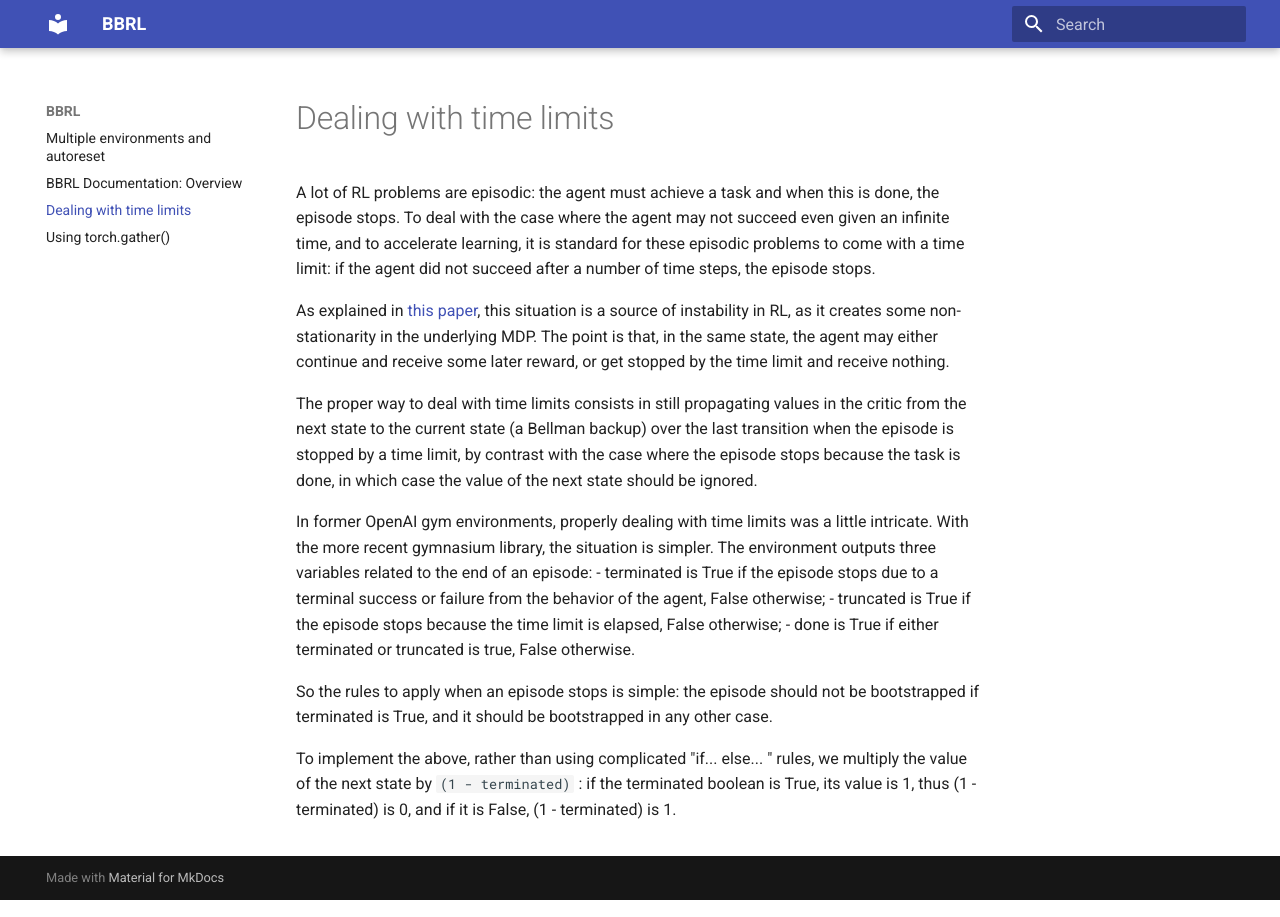
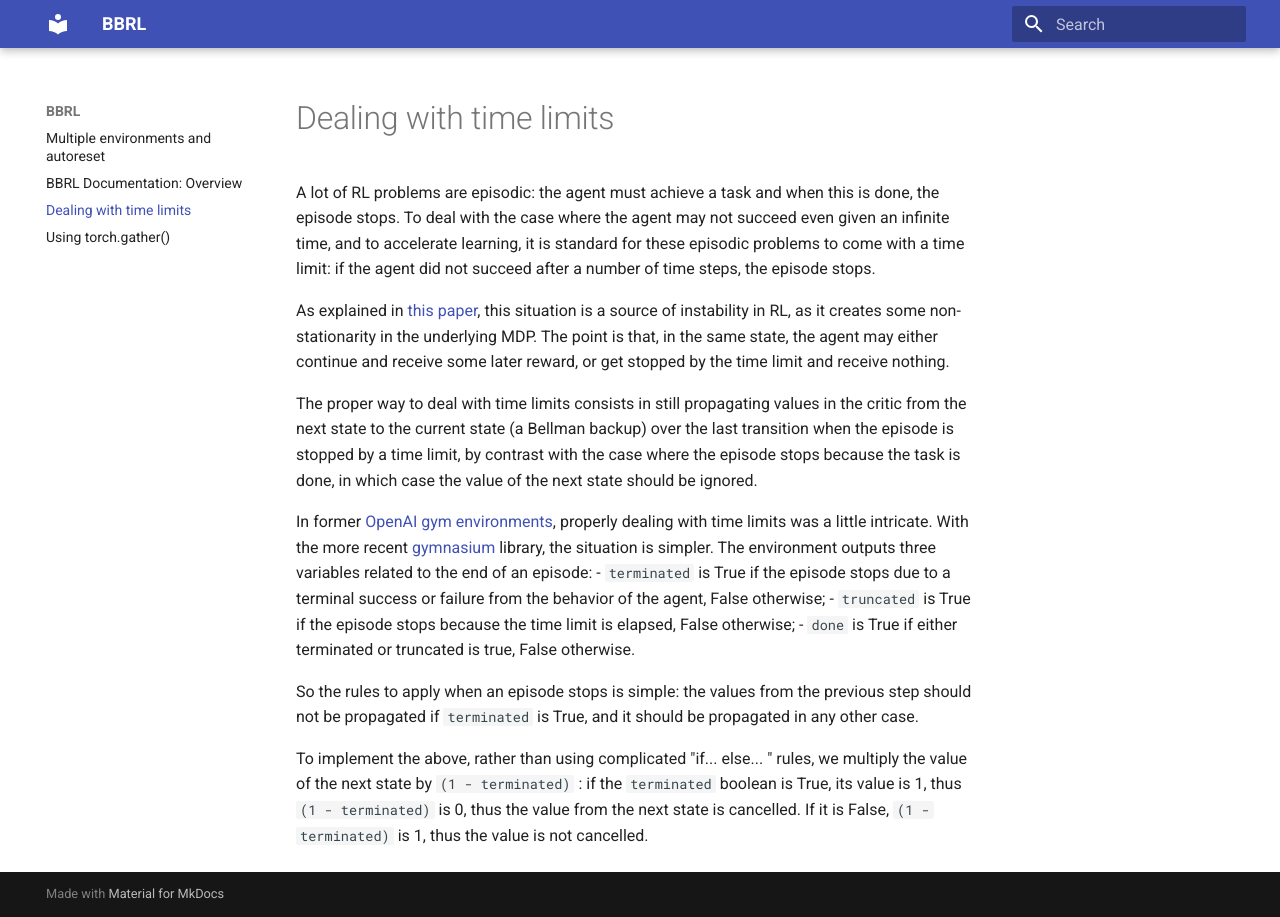
Before and after one commit to osigaud/bbrl, an MkDocs documentation site: the page built from docs/time_limits.md, in a window 1280 px wide. Built offline with MkDocs 1.6.1 and Material for MkDocs 9.7.7, drawn with Linux system fonts in a browser that asks for light colours.

Commit message:
clarified time limits

```diff
--- a/docs/time_limits.md
+++ b/docs/time_limits.md
@@ -6,11 +6,11 @@
 
 The proper way to deal with time limits consists in still propagating values in the critic from the next state to the current state (a Bellman backup) over the last transition when the episode is stopped by a time limit, by contrast with the case where the episode stops because the task is done, in which case the value of the next state should be ignored.
 
-In former OpenAI gym environments, properly dealing with time limits was a little intricate. With the more recent gymnasium library, the situation is simpler. The environment outputs three variables related to the end of an episode:
-- terminated is True if the episode stops due to a terminal success or failure from the behavior of the agent, False otherwise;
-- truncated is True if the episode stops because the time limit is elapsed, False otherwise;
-- done is True if either terminated or truncated is true, False otherwise.
+In former [OpenAI gym environments](https://www.gymlibrary.dev/index.html), properly dealing with time limits was a little intricate. With the more recent [gymnasium](https://gymnasium.farama.org/index.html) library, the situation is simpler. The environment outputs three variables related to the end of an episode:
+- `terminated` is True if the episode stops due to a terminal success or failure from the behavior of the agent, False otherwise;
+- `truncated` is True if the episode stops because the time limit is elapsed, False otherwise;
+- `done` is True if either terminated or truncated is true, False otherwise.
 
-So the rules to apply when an episode stops is simple: the episode should not be bootstrapped if terminated is True, and it should be bootstrapped in any other case.
+So the rules to apply when an episode stops is simple: the values from the previous step should not be propagated if `terminated` is True, and it should be propagated in any other case.
 
-To implement the above, rather than using complicated "if... else... " rules, we multiply the value of the next state by `(1 - terminated)` : if the terminated boolean is True, its value is 1, thus (1 - terminated) is 0, and if it is False, (1 - terminated) is 1.
+To implement the above, rather than using complicated "if... else... " rules, we multiply the value of the next state by `(1 - terminated)` : if the `terminated` boolean is True, its value is 1, thus `(1 - terminated)` is 0, thus the value from the next state is cancelled. If it is False, `(1 - terminated)` is 1, thus the value is not cancelled.
```
